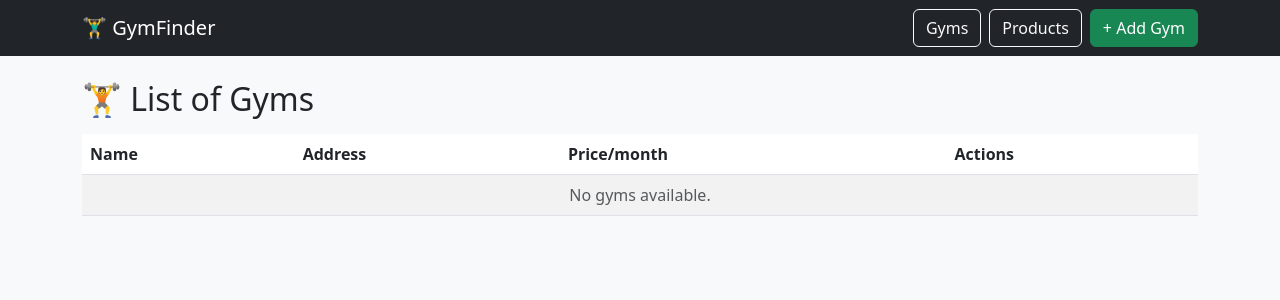
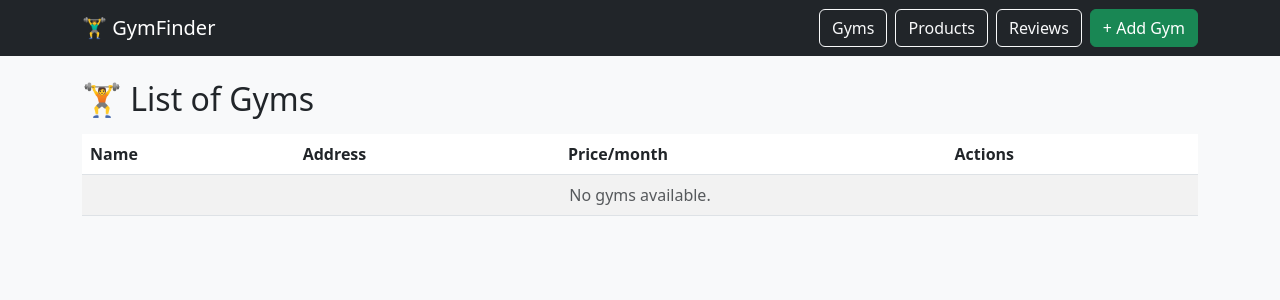
Before and after one commit to kushal867/e-trainner, a Django app: page / in a window 1280 px wide. Shown: the top 300 px of the page. Run offline with Django 5.2, Linux system fonts and the light colour scheme; data that the repository does not hold is empty.

Commit message:
feat:updated

```diff
--- a/home/templates/base.html
+++ b/home/templates/base.html
@@ -4,20 +4,20 @@
     <meta charset="UTF-8" />
     <meta name="viewport" content="width=device-width, initial-scale=1.0" />
     <title>{% block title %}Gym Management{% endblock %}</title>
+
     <!-- Bootstrap 5 CSS -->
     <link
       href="https://cdn.jsdelivr.net/npm/bootstrap@5.3.0/dist/css/bootstrap.min.css"
       rel="stylesheet"
     />
+
     {% block extra_css %}{% endblock %}
   </head>
-
   <body class="bg-light">
     <!-- Navbar -->
     <nav class="navbar navbar-expand-lg navbar-dark bg-dark mb-4">
       <div class="container">
         <a class="navbar-brand" href="{% url 'gym_list' %}">🏋️‍♂️ GymFinder</a>
-
         <button
           class="navbar-toggler"
           type="button"
@@ -40,6 +40,11 @@
               href="{% url 'product_list' %}"
               >Products</a
             >
+            <a
+              class="btn btn-outline-light me-2"
+              href="{% url 'gymReview_list' %}"
+              >Reviews</a
+            >
             <a class="btn btn-success" href="{% url 'gym_create' %}"
               >+ Add Gym</a
             >
@@ -48,7 +53,7 @@
       </div>
     </nav>
 
-    <!-- Main content -->
+    <!-- Main Content -->
     <div class="container">{% block content %}{% endblock %}</div>
 
     <!-- Bootstrap 5 JS Bundle -->
```
